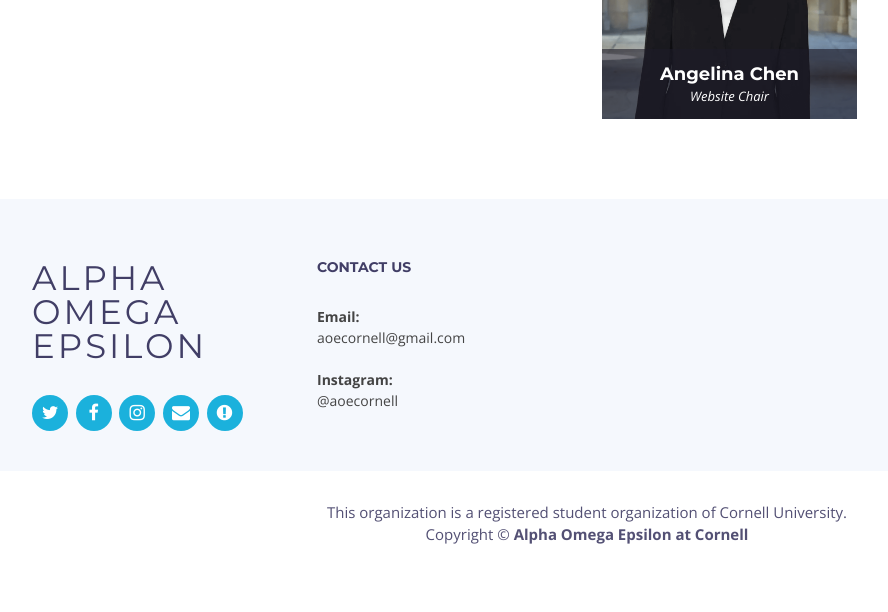
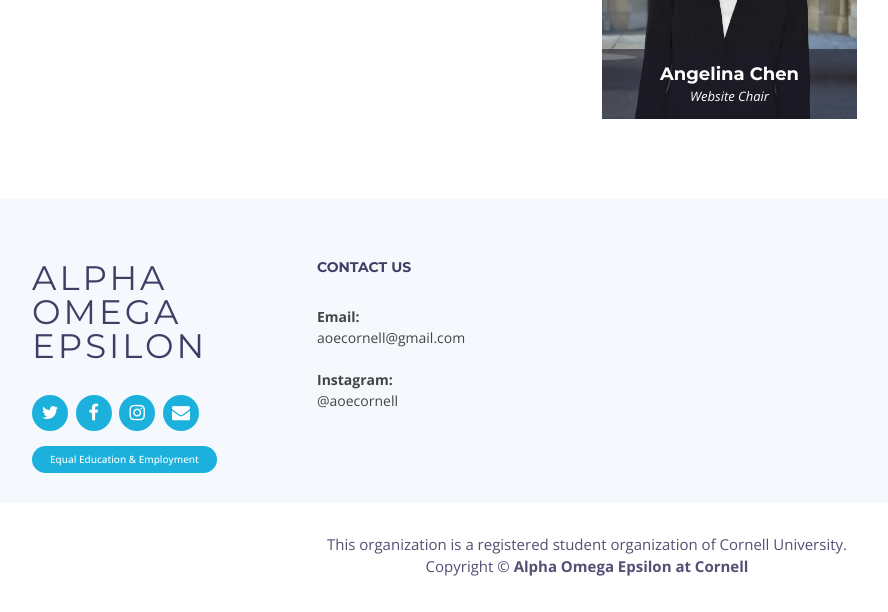
Before and after one commit to aoe-cornell/aoecornell, a plain HTML site: page leadership.html in a window 1280 px wide. Shown: the part 2791-3403 px from the top of the page, without its empty margins (53-941 px from the left). Before the commit the page ends 3371 px from the top, so only its background shows below. Drawn offline with nearby package versions, Linux system fonts and the light colour scheme.

Commit message:
Added Equal Education & Employment section

```diff
--- a/css/style.css
+++ b/css/style.css
@@ -1445,6 +1445,30 @@ h6 {
   color: #0a98c0;
 }
 
+/* Equal Education & Employment */
+
+.ee-btn-wrapper {
+  text-align: left;
+  margin-top: 15px;
+}
+
+.ee-btn {
+  display: inline-block;
+  background: #1bb1dc;
+  color: #fff !important;
+  border-radius: 30px;
+  padding: 6px 18px;
+  font-size: 10px;
+  font-weight: 500;
+  text-decoration: none;
+}
+
+.ee-btn:hover {
+  background: #1590b3;
+  text-decoration: none;
+  color: #fff !important;
+}
+
 /*--------------------------------------------------------------
 # Responsive Media Queries
 --------------------------------------------------------------*/
--- a/leadership.html
+++ b/leadership.html
@@ -628,19 +628,18 @@
                     <h3>Alpha Omega Epsilon</h3>
                   </div>
                   <div class="social-links">
-                    <a href="https://twitter.com/aoecornell/"
-                      class="twitter"><i
-                        class="fa fa-twitter"></i></a>
-                    <a href="https://www.facebook.com/aoecornell/"
-                      class="facebook"><i class="fa fa-facebook"></i></a>
-                    <a href="https://www.instagram.com/aoecornell/"
-                      class="instagram"><i
-                        class="fa fa-instagram"></i></a>
-                    <a href="mailto:aoecornell@gmail.com"
-                      class="mailing"><i
-                        class="fa fa-envelope"></i></a>
-                    <a href="https://hr.cornell.edu/about/workplace-rights/equal-education-and-employment" class="mailing"><i
-                        class="fa fa-exclamation-circle"></i></a>
+                    <a href="https://twitter.com/aoecornell/" class="twitter"><i class="fa fa-twitter"></i></a>
+                    <a href="https://www.facebook.com/aoecornell/" class="facebook"><i class="fa fa-facebook"></i></a>
+                    <a href="https://www.instagram.com/aoecornell/" class="instagram"><i class="fa fa-instagram"></i></a>
+                    <a href="mailto:aoecornell@gmail.com" class="mailing"><i class="fa fa-envelope"></i></a>
+                  </div>
+
+                  <!-- Equal Education & Employment -->
+                  <div class="ee-btn-wrapper">
+                    <a href="https://hr.cornell.edu/about/workplace-rights/equal-education-and-employment"
+                      class="ee-btn" target="_blank">
+                      Equal Education &amp; Employment
+                    </a>
                   </div>
                 </div>
 
```
Also changed, not shown: alumnae.html (+12 -11 lines), events.html (+12 -10 lines), index.html (+12 -11 lines), recruitment.html (+12 -10 lines), sisters.html (+12 -10 lines).
